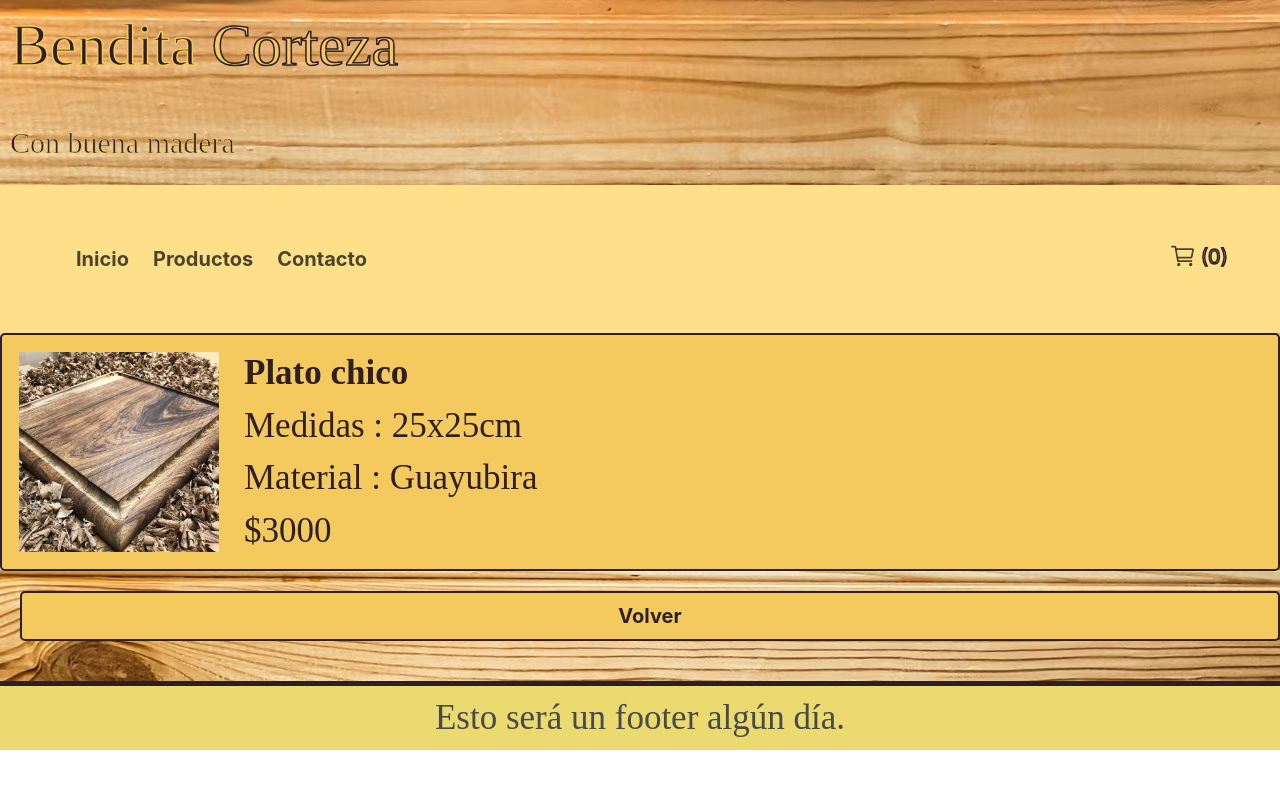
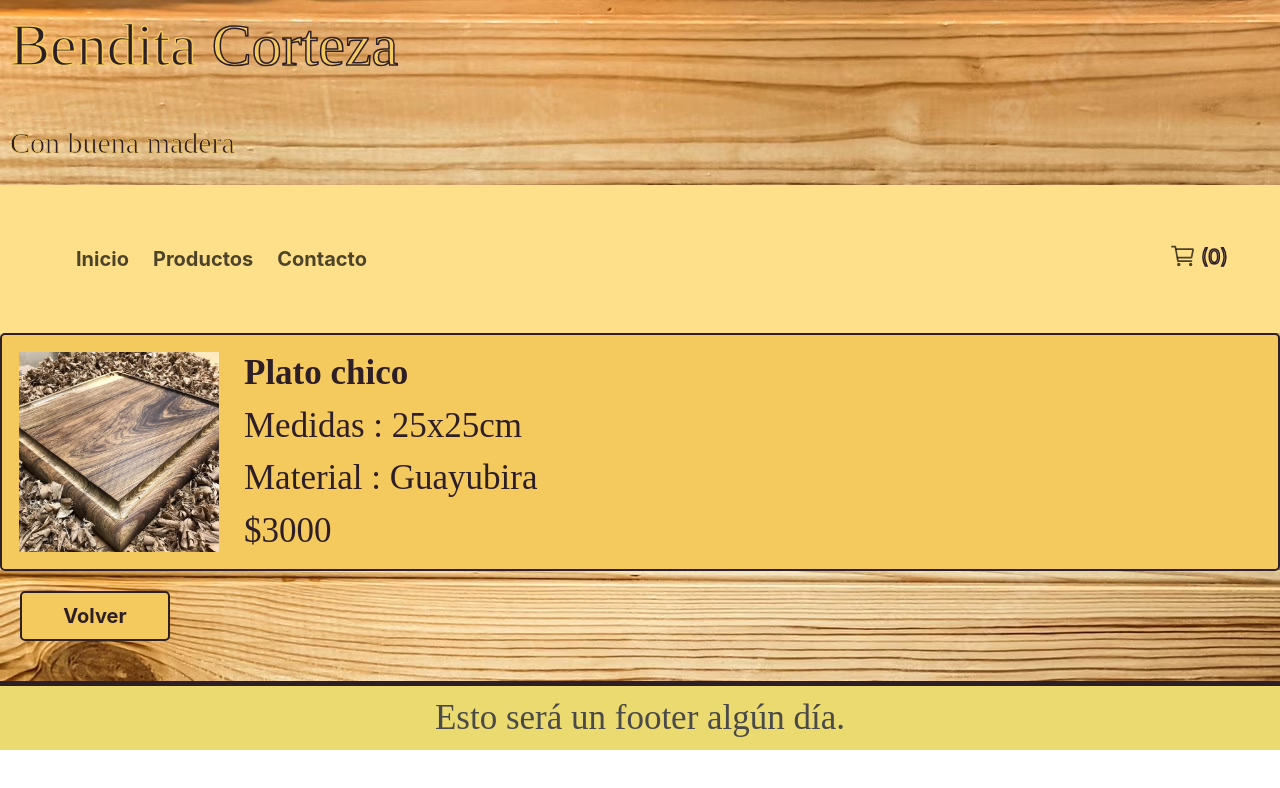
Before and after one commit to pgorgal/React-nuevorepo, a React (Create React App) app: page /Productos/1 in a window 1280 px wide. Shown: the top 788 px of the page. Built offline with nearby package versions, Linux system fonts and the light colour scheme.

Commit message:
segunda preentrega

```diff
--- a/src/styles/Producto.css
+++ b/src/styles/Producto.css
@@ -18,7 +18,7 @@ h3 {
     border: 2px solid #2e1f27;
     border-radius: 5px;
     background-color: #f4c95d;
-    width: auto;
+    width: 150px;
     overflow: none;
     text-decoration: none;
     text-align: center;
```
